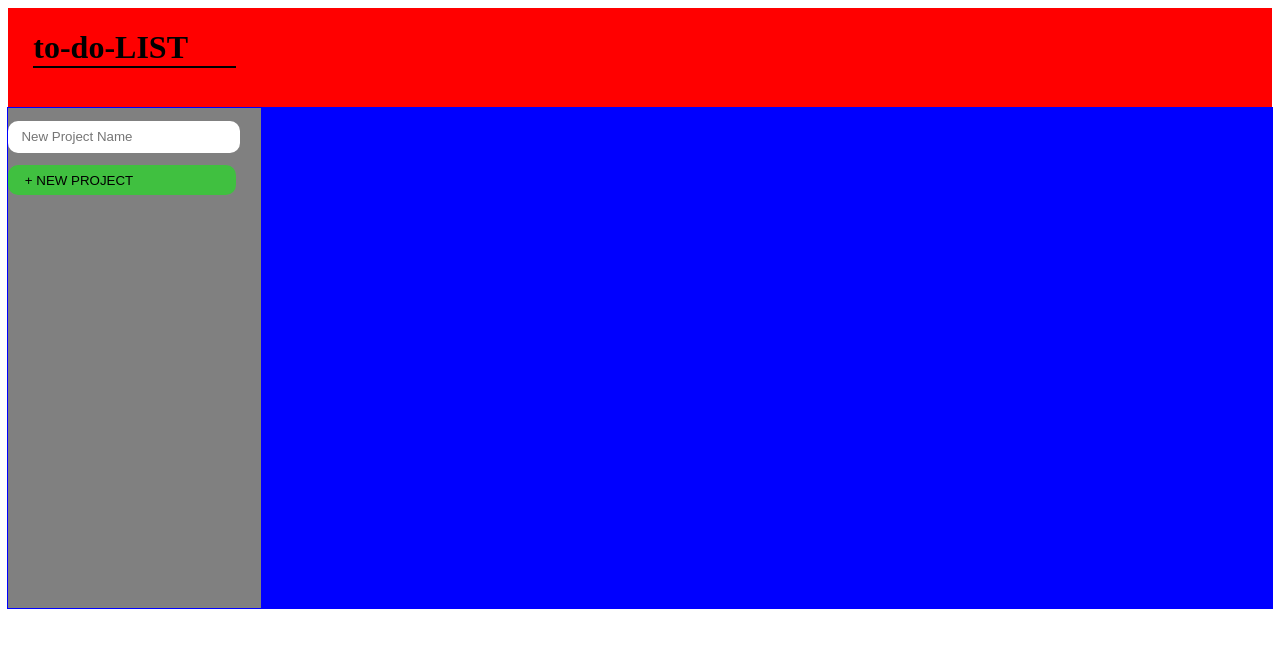
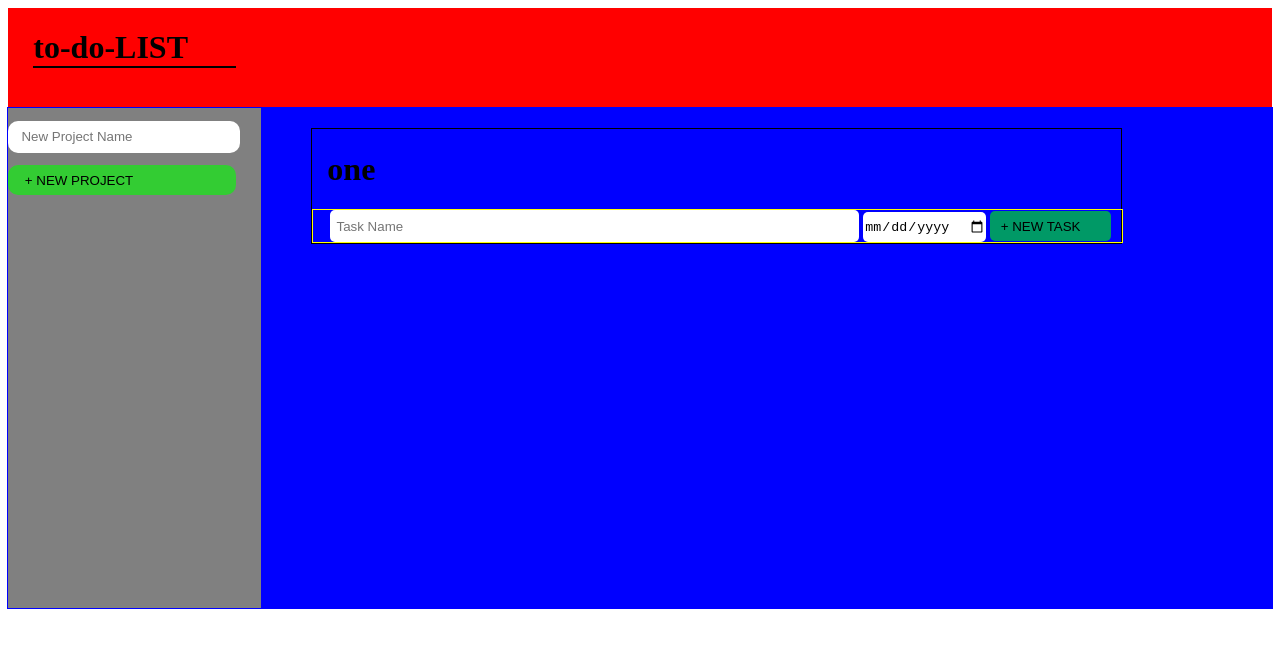
Before and after one commit to Maii0407/checklist, a website built with webpack: page dist/index.html in a window 1280 px wide. Built offline with nearby package versions, Linux system fonts and the light colour scheme.

Commit message:
finally reached where i was last time big LOL

```diff
--- a/src/createStuff/createStuff.js
+++ b/src/createStuff/createStuff.js
@@ -2,4 +2,45 @@ import { logicStuff } from "../logicStuff/logicStuff";
 
 const createStuff = (function(){
 
+    function generateProject(){
+        document.getElementById('main-content').innerHTML = '';
+        logicStuff.projectList.forEach(project => {
+            const newProject = document.createElement('div');
+            newProject.classList.add('new-project');
+            newProject.innerHTML =
+             `<div class="header-container">
+                  <h1>${project.name}</h1>
+              </div>
+              <form class="form-container">
+                 <input type="text" class="task-input" placeholder="Task Name">
+                 <input type="date" class="date-input">
+                 <button>+ NEW TASK</button>
+              </form>
+              <div class="task-container" id="${project.name}"></div>`;
+
+            document.getElementById('main-content').appendChild(newProject);
+
+            return newProject;
+        });
+    };
+
+    function makeNewProject(newProject){
+        const input = document.querySelector('.project-input');
+
+        if(input.value == null || input.value == ''){
+            input.value = `empty project`;
+        };
+
+        newProject = new logicStuff.project(input.value);
+        logicStuff.projectList.push(newProject);
+        input.value = '';
+        generateProject();
+    };
+
+    return {
+        generateProject,
+        makeNewProject,
+    };
 })();
+
+export {createStuff};
--- a/src/defaultStuff.css
+++ b/src/defaultStuff.css
@@ -44,7 +44,7 @@ body {
 }
 
 .newProject-btn {
-    background-color: rgba(0, 255, 0, 0.5);
+    background-color: rgba(0, 255, 0, 0.6);
     width: 90%;
     height: 30px;
     text-align: left;
@@ -55,5 +55,5 @@ body {
     cursor: pointer;
 }
 .newProject-btn:hover {
-    background-color: rgba(0, 255, 0, 0.9);
+    background-color: rgba(0, 255, 0, 1);
 }
--- a/src/index.js
+++ b/src/index.js
@@ -1,9 +1,16 @@
 import './defaultStuff.css';
+import './newProject.css';
 import { defaultStuff } from './defaultStuff/defaultStuff';
+import { createStuff } from './createStuff/createStuff';
 //import './style.css';
 
 const todoLIST = (function(){
     defaultStuff.makeDefault();
+    createStuff.generateProject();
+
+//below is eventlisteners
+    document.querySelector('.newProject-btn').addEventListener('click', createStuff.makeNewProject);
+
 })();
 
 /*
@@ -11,36 +18,8 @@ const CheckList = (function(){
     DOMstuff.makeProjectForm();
     Logic.projectArray;
 
-//below is functions
-    const generateProject = function(){
-        document.getElementById('container').innerHTML = '';
-        Logic.projectArray.forEach(project => {
-            DOMstuff.makeProject(project.name);
 
-            project.taskList.forEach(task => {
-                function makeTask(project){
-                    const newTask = document.createElement('div');
-                    newTask.classList.add('newtask');
-                    newTask.innerText = `${task.name} ${task.date}`;
-                    document.getElementById(`${project}`).appendChild(newTask);
 
-                    return newTask;
-                };
-            })
-        });
-
-    };
-
-    const makeNewProject = function(newProject){
-        const text = document.getElementById('project-input');
-
-        newProject = new Logic.Project(text.value);
-        Logic.projectArray.push(newProject);
-        text.value = '';
-        generateProject();
-    };
-
-    generateProject();
 
 //below is eventlisteners
     document.querySelector('.newProject-btn').addEventListener('click', makeNewProject);
--- a/src/logicStuff/logicStuff.js
+++ b/src/logicStuff/logicStuff.js
@@ -16,6 +16,12 @@ const logicStuff = (function(){
         }
     }
 
+    let num01 = new project(`one`);
+    projectList.push(num01);
+
+    let num02 = new task(`two`, `29/12/2021`);
+    num01.taskList.push(num02);
+
     return {
         projectList,
         project,
--- /dev/null
+++ b/src/newProject.css
@@ -0,0 +1,49 @@
+.new-project {
+    width: 80%;
+    margin-left: 5%;
+    margin-top: 2%;
+    margin-bottom: 3%;
+    border: 1px solid black;
+    display: flex;
+    flex-direction: column;
+}
+
+.header-container h1 {
+    text-indent: 15px;
+}
+
+.form-container {
+    width: 100%;
+    border: 1px solid yellow;
+}
+
+.task-input {
+    width: 65%;
+    margin-left: 2%;
+    height: 30px;
+    text-indent: 5px;
+    border-radius: 5px;
+    border: none;
+}
+
+.date-input {
+    width: 15%;
+    height: 30px;
+    border-radius: 5px;
+    border: none;
+}
+
+.form-container button {
+    width: 15%;
+    height: 30px;
+    border-radius: 5px;
+    border: none;
+    text-align: left;
+    text-indent: 5px;
+    background-color: rgba(0, 255, 0, 0.6);
+    cursor: pointer;
+}
+
+.form-container button:hover {
+    background-color: rgba(0, 255, 0, 1);
+}
```
Also changed, not shown: src/DOMstuff.js (deleted, +0 -36 lines), dist/main.js.
